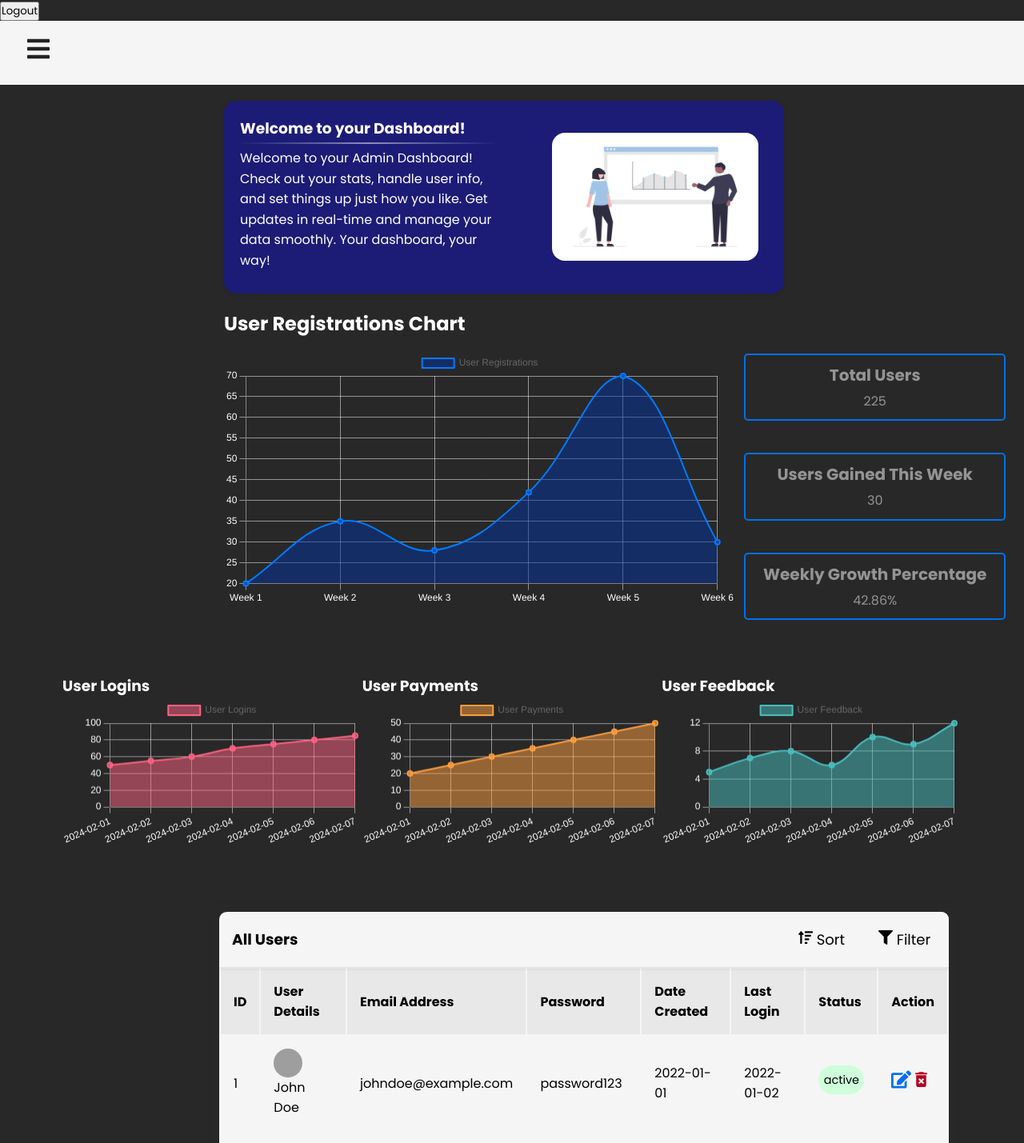
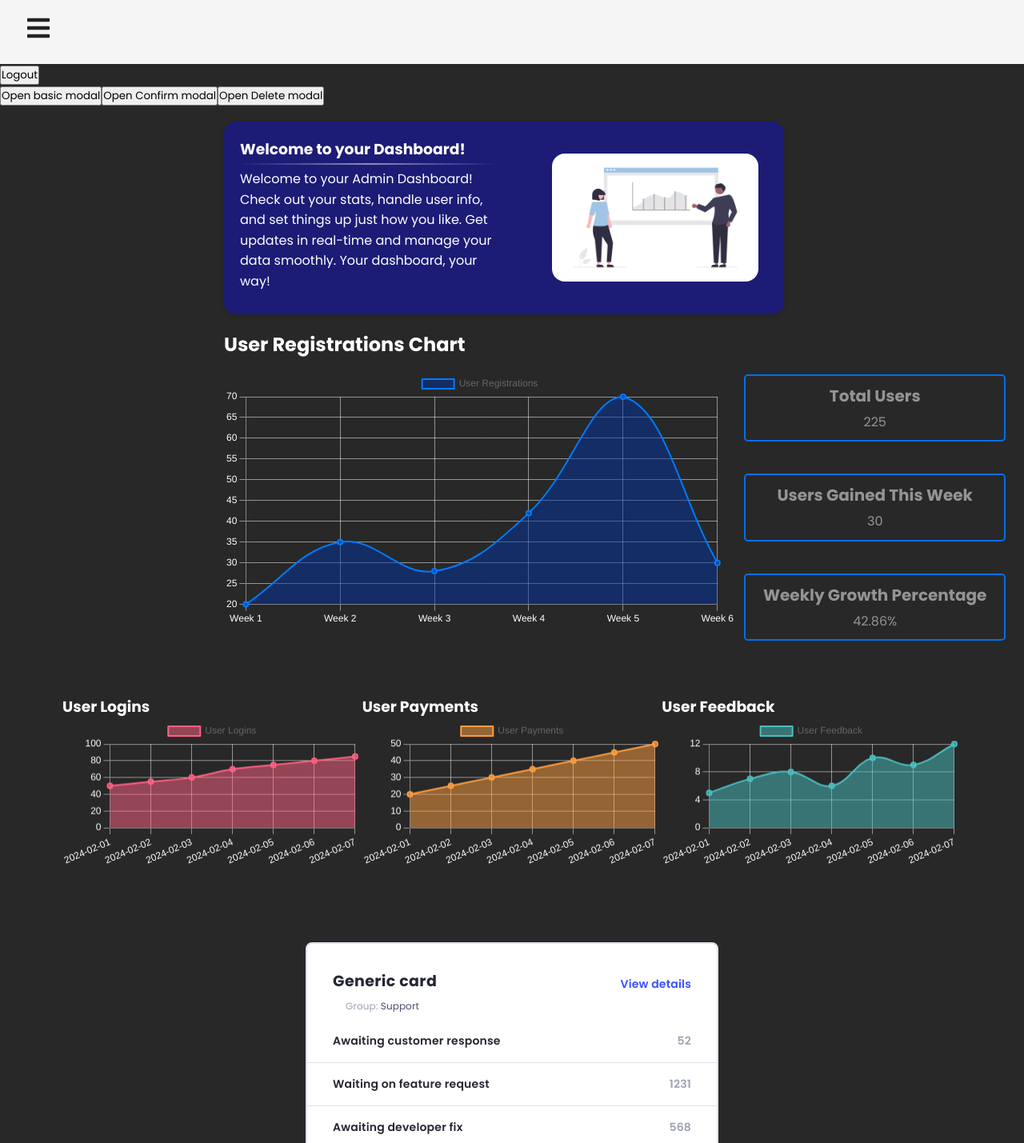
Before and after one commit to edberv1/DevLobby, a React (Create React App) app: page /admin in a window 1280 px wide. Shown: the top 1429 px of the page at 80% size. Built offline with nearby package versions, Linux system fonts and the light colour scheme; sample sign-in values are in the browser's storage; grey boxes are pictures that could not be loaded.

Commit message:
Add ModalDemo and DashboardCard to AdminLayout

```diff
--- a/src/components/Pages/LayoutAdmin/index.jsx
+++ b/src/components/Pages/LayoutAdmin/index.jsx
@@ -6,7 +6,9 @@ import Sidebar from '../../molecules/Sidebar'
 import BigChartAndStats from '../../organisms/BigChartAndStats'
 import SmallChartsCombined from '../../organisms/SmallChartsCombined'
 import { Navigate } from 'react-router-dom'
-import UserTable from "../../molecules/UserTable"
+import UserTable from '../../molecules/UserTable'
+import DashboardCard from '../../molecules/DashboardCard'
+import ModalDemo from '../../organisms/ModalDemo'
 
 const AdminLayout = () => {
   const { isLoggedIn, logout } = useContext(AuthContext)
@@ -15,11 +17,13 @@ const AdminLayout = () => {
     <>
       {isLoggedIn ? (
         <div className='adminLayout'>
+          <Sidebar />
           <button onClick={logout}>Logout</button>
-          <Sidebar />
+          <ModalDemo />
           <AdminHeaderComponent />
           <BigChartAndStats />
           <SmallChartsCombined />
+          <DashboardCard title={'Generic card'} />
           <UserTable></UserTable>
         </div>
       ) : (
```
